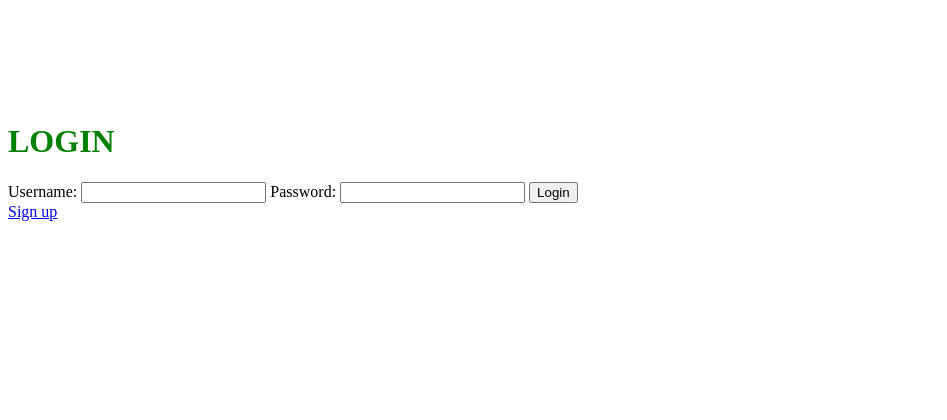
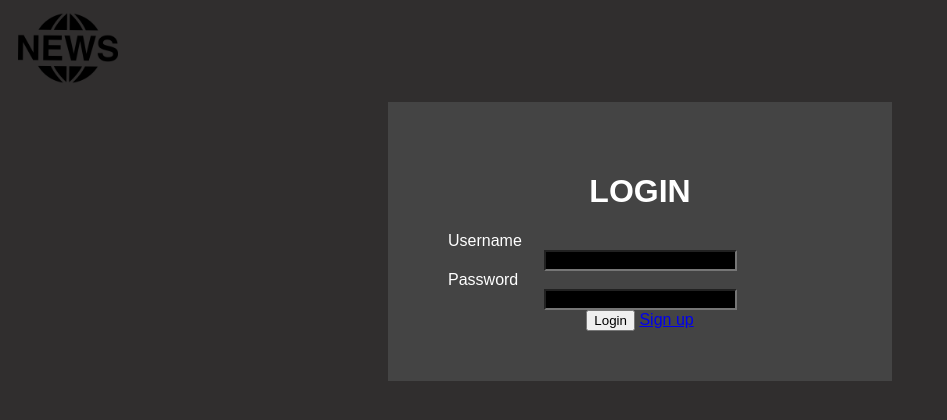
Before and after one commit to raphaelpfeffinger/News_Website, a PHP site: page /login.php in a window 1280 px wide. Shown: the top 420 px of the page, without its empty margins (0-947 px from the left). Run offline with PHP 8.4, Linux system fonts and the light colour scheme.

Commit message:
something

```diff
--- a/create_news.php
+++ b/create_news.php
@@ -8,6 +8,7 @@
 </head>
 <body>
 <a href="index.php">home</a>
+<a href="create_category.php">create new Category</a>
     <form id="news" action="create_news.php" method="post">
         <p>Please enter your news</p>
         <label for="title">Title:</label>
--- a/index.php
+++ b/index.php
@@ -10,6 +10,7 @@
     <body>
         <a href="index.php">Home</a>
         <a href="index.php"><img src="logo.png" id="logo"></a>
+        <a href="archive.php">Archive</a>
 
 
         <?php
--- a/login.php
+++ b/login.php
@@ -1,31 +1,38 @@
 <?php session_start(); ?>
 <!DOCTYPE html>
 <html lang="en">
+
 <head>
     <meta charset="UTF-8">
     <meta http-equiv="X-UA-Compatible" content="IE=edge">
     <meta name="viewport" content="width=device-width, initial-scale=1.0">
-
+    <link rel="stylesheet" href="./style.css">
 
     <title>Login</title>
-    <link rel="stylesheet" href="style.css">
+
 </head>
+
 <body>
-<a href="index.php"><img src="logo.png" id="logo" width="6%"></a>
+    <a href="index.php"><img src="logo.png" id="logo" width="6%"></a>
     <form action="login.php" method="post">
         <div id="login">
             <h1 id="logintitle">LOGIN</h1>
-            <label for="username">Username:</label>
-            <input type="text" name="username" id="username" required>
-            <label for="password">Password:</label>
-            <input type="password" name="password" id="password" required>
+            <div id="label" name="label">
+                <label for="username">Username</label><br>
+            </div>
+            <input type="text" name="username" id="username" required><br>
+            <div id="label2" name="label2">
+                <label for="password">Password</label><br>
+            </div>
+            <input type="password" name="password" id="password" required><br>
             <input type="submit" value="Login" name="submit">
+            <a href="register.php">Sign up</a>
         </div>
     </form>
-    <a href="register.php">Sign up</a>
+
     <?php
     require "cb_conn.php";
-    if(isset($_POST['submit'])){
+    if (isset($_POST['submit'])) {
         $username = $_POST['username'];
         $password = $_POST['password'];
         $query = "SELECT * FROM users WHERE Benutzername = '$username'";
@@ -33,13 +40,11 @@
         $row = mysqli_fetch_assoc($result);
         $hash = $row['Passwort'];
 
-        if(password_verify($password, $hash)){
+        if (password_verify($password, $hash)) {
             $_SESSION["Benutzername"] = $username;
             $_SESSION["loggedin"] = true;
             header("location: index.php");
-
-        }
-        else{
+        } else {
             $_SESSION["Benutzername"] = "Nobody";
             $_SESSION["loggedin"] = false;
             echo "fml";
@@ -47,4 +52,5 @@
     }
     ?>
 </body>
+
 </html>
--- a/style.css
+++ b/style.css
@@ -1,9 +1,31 @@
+body{
+    background-color: rgb(48, 46, 46);
+
+}
+#login{
+    background-color: rgb(68, 68, 68);
+    text-align: center;
+    font-family: Arial, Helvetica, sans-serif;
+    margin-left: 380px;
+    margin-right: 380px;
+    margin-bottom: 300px;
+    padding: 50px;
+    color: white;
+    box-shadow: 200px, 200px, rgb(0, 0, 0);
+
+}
+#username, #password{
+    padding-left: 10px;
+    background-color: rgb(0, 0, 0);
+}
 #logo{
     width: 100px;
     height: 100px;
-    margin-left: -30cm;
+    margin-left: 10px;
     margin-top: -10px;
+    color: white;
 }
-h1 {
-    color: green;
+#label, #label2{
+    text-align: left;
+    margin-left: 10px;
 }
```
Also changed, not shown: create_category.php (+19 -0 lines).
